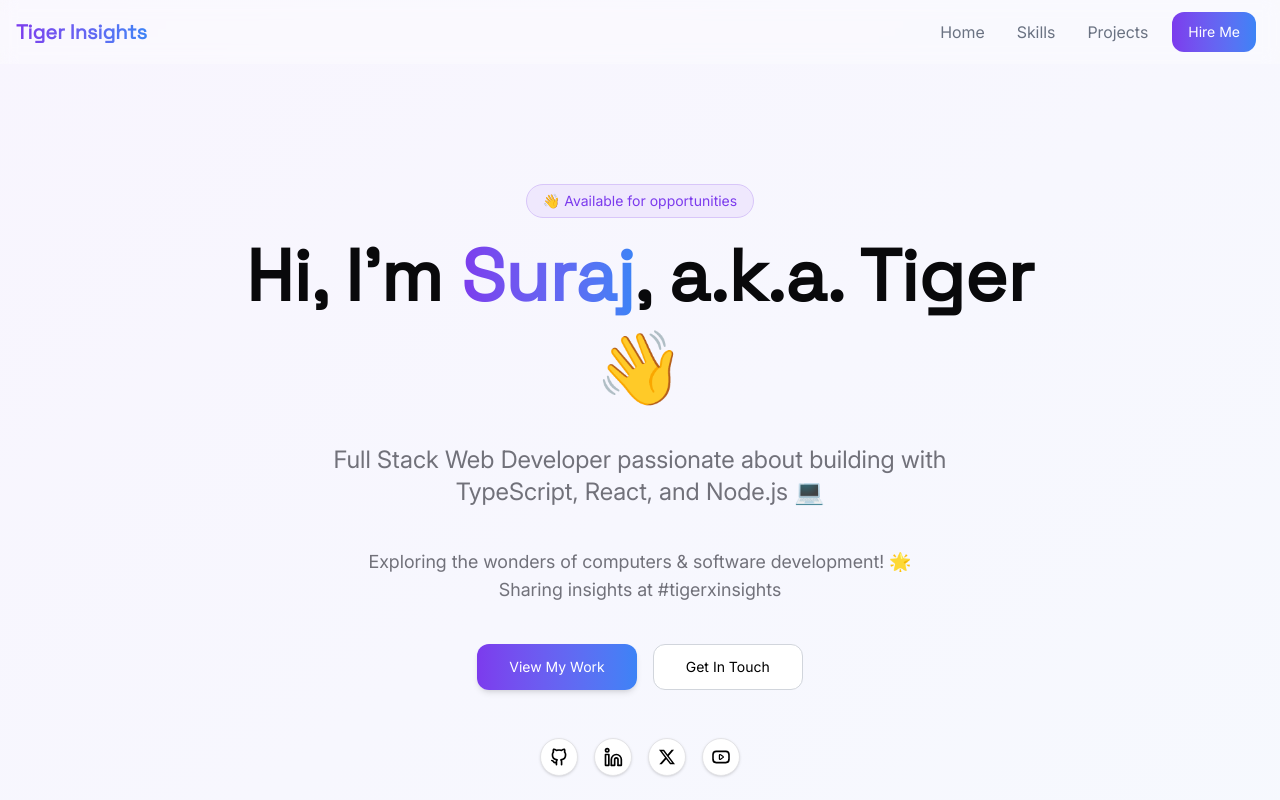
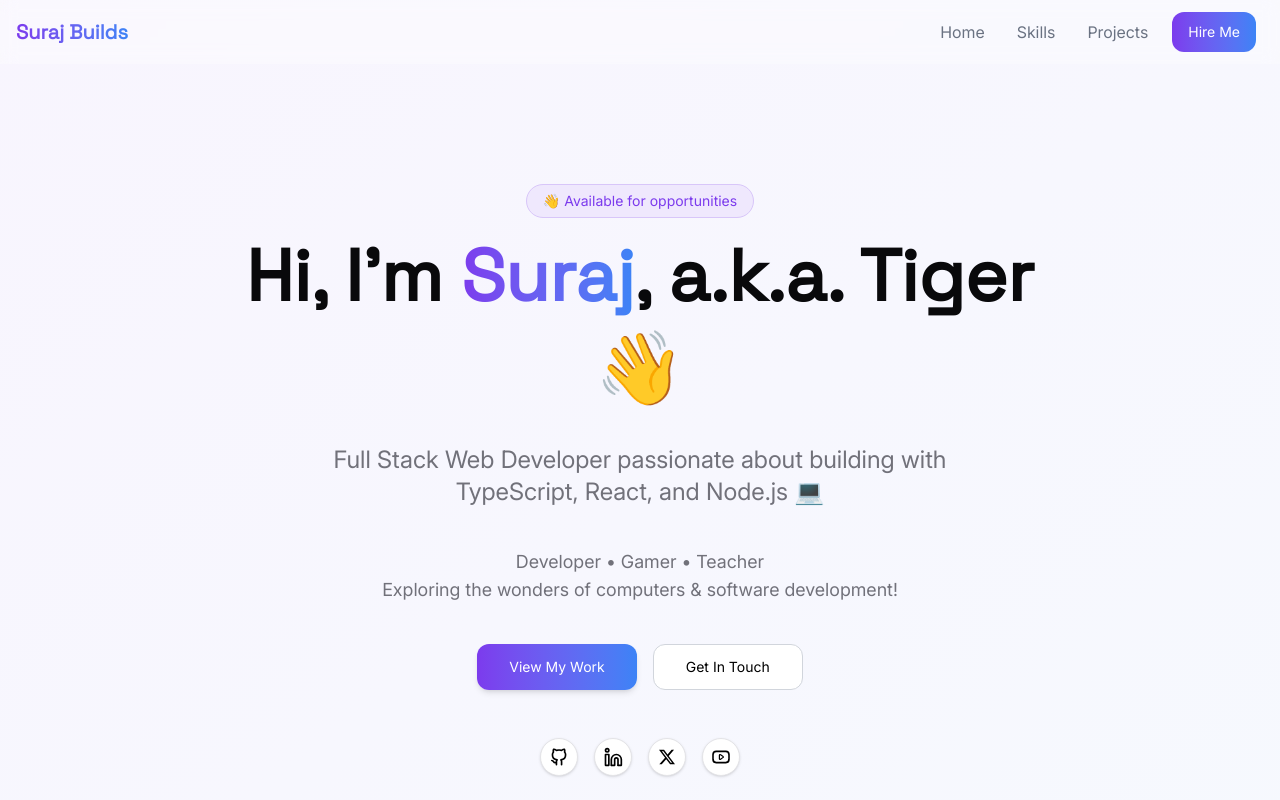
Before and after one commit to surajprojects/tigerxinsights, a React (Vite) app: page / in a window 1280 px wide. Shown: the top 800 px of the page. Built offline with nearby package versions, Linux system fonts and the light colour scheme.

Commit message:
chore: update branding and project identity

```diff
--- a/index.html
+++ b/index.html
@@ -4,7 +4,7 @@
     <meta charset="UTF-8" />
     <link rel="icon" type="image/svg+xml" href="/vite.svg" />
     <meta name="viewport" content="width=device-width, initial-scale=1.0" />
-    <title>Tiger Insights</title>
+    <title>Suraj Builds</title>
     <link rel="icon" type="image/x-icon" href="/public/favicon.ico" />
   </head>
 
--- a/pnpm-workspace.yaml
+++ b/pnpm-workspace.yaml
@@ -1,2 +1,2 @@
-onlyBuiltDependencies:
-  - esbuild
+allowBuilds:
+  esbuild: true
--- a/src/components/home/Footer.tsx
+++ b/src/components/home/Footer.tsx
@@ -13,8 +13,8 @@ export default function Footer() {
         </div>
         <div className="flex flex-col justify-center items-center py-8 px-5">
           <div className="text-sm text-[#7c706a] font-medium text-center flex flex-col items-center">
-            <span>Made with ❤️ by TigerxInsights &copy; 2025-2026</span>
-            <span>Your insights, our priority</span>
+            <span>Made with ❤️ by Suraj Builds &copy; 2025-2026</span>
+            <span>Discovering the wonders of computers and more!</span>
           </div>
         </div>
       </footer>
--- a/src/components/home/Header.tsx
+++ b/src/components/home/Header.tsx
@@ -15,7 +15,7 @@ export default function Header() {
         <nav className="flex justify-between items-center px-4 py-3 mx-auto w-full xl:max-w-360">
           {/* Title */}
           <div className="text-xl font-extrabold font-spacegrotesk whitespace-nowrap shrink bg-clip-text bg-linear-to-r from-[#7c3bed] to-[#3c83f6] text-transparent">
-            <a href={"#"}>Tiger Insights</a>
+            <a href={"#"}>Suraj Builds</a>
           </div>
           {/* Mobile Header Button */}
           <button
--- a/src/components/home/Hero.tsx
+++ b/src/components/home/Hero.tsx
@@ -21,9 +21,9 @@ export default function Hero() {
         <p className="text-[#71717a] text-xl md:text-2xl max-w-2xl my-6 md:my-10 font-stretch-expanded">
           Full Stack Web Developer passionate about building with TypeScript, React, and Node.js 💻
         </p>
-        <p className="text-[#71717a] text-lg  max-w-xl font-stretch-expanded">
-          Exploring the wonders of computers & software development! 🌟 Sharing insights at
-          #tigerxinsights
+        <p className="text-[#71717a] text-lg flex flex-col max-w-xl font-stretch-expanded">
+          <span>Developer • Gamer • Teacher</span>
+          <span>Exploring the wonders of computers & software development!</span>
         </p>
         {/* Buttons */}
         <div className="block sm:flex my-10">
--- a/src/components/home/SocialHandles.tsx
+++ b/src/components/home/SocialHandles.tsx
@@ -17,7 +17,7 @@ export default function SocialHandles() {
         </li>
         {/* LinkedIn */}
         <li className="m-2 duration-300 ease-out bg-white border border-[#e4e4e7] rounded-full p-2 hover:cursor-pointer hover:border-[#3c83f6] hover:bg-[#3c83f6]/10 shadow-sm text-black">
-          <a href="https://www.linkedin.com/in/tigerxinsights" target="_blank">
+          <a href="https://www.linkedin.com/in/surajchauhan23" target="_blank">
             <div className="size-5">
               <LinkedInIcon />
             </div>
@@ -25,7 +25,7 @@ export default function SocialHandles() {
         </li>
         {/* Twitter */}
         <li className="m-2 duration-300 ease-out bg-white border border-[#e4e4e7] rounded-full p-2.5 hover:cursor-pointer hover:border-[#7c3bed] hover:bg-[#7c3bed]/10 shadow-sm text-black">
-          <a href="https://x.com/tigerxinsights" target="_blank">
+          <a href="https://x.com/surajbuilds23" target="_blank">
             <div className="size-4">
               <TwitterXIcon />
             </div>
@@ -33,7 +33,7 @@ export default function SocialHandles() {
         </li>
         {/* Youtube */}
         <li className="m-2 duration-300 ease-out bg-white border border-[#e4e4e7] rounded-full p-2 hover:cursor-pointer hover:border-[#fb6f92] hover:bg-[#fb6f92]/10 shadow-sm text-black">
-          <a href="https://www.youtube.com/@tigerxinsights" target="_blank">
+          <a href="https://www.youtube.com/@suraj-builds" target="_blank">
             <div className="size-5">
               <YoutubeIcon />
             </div>
```
